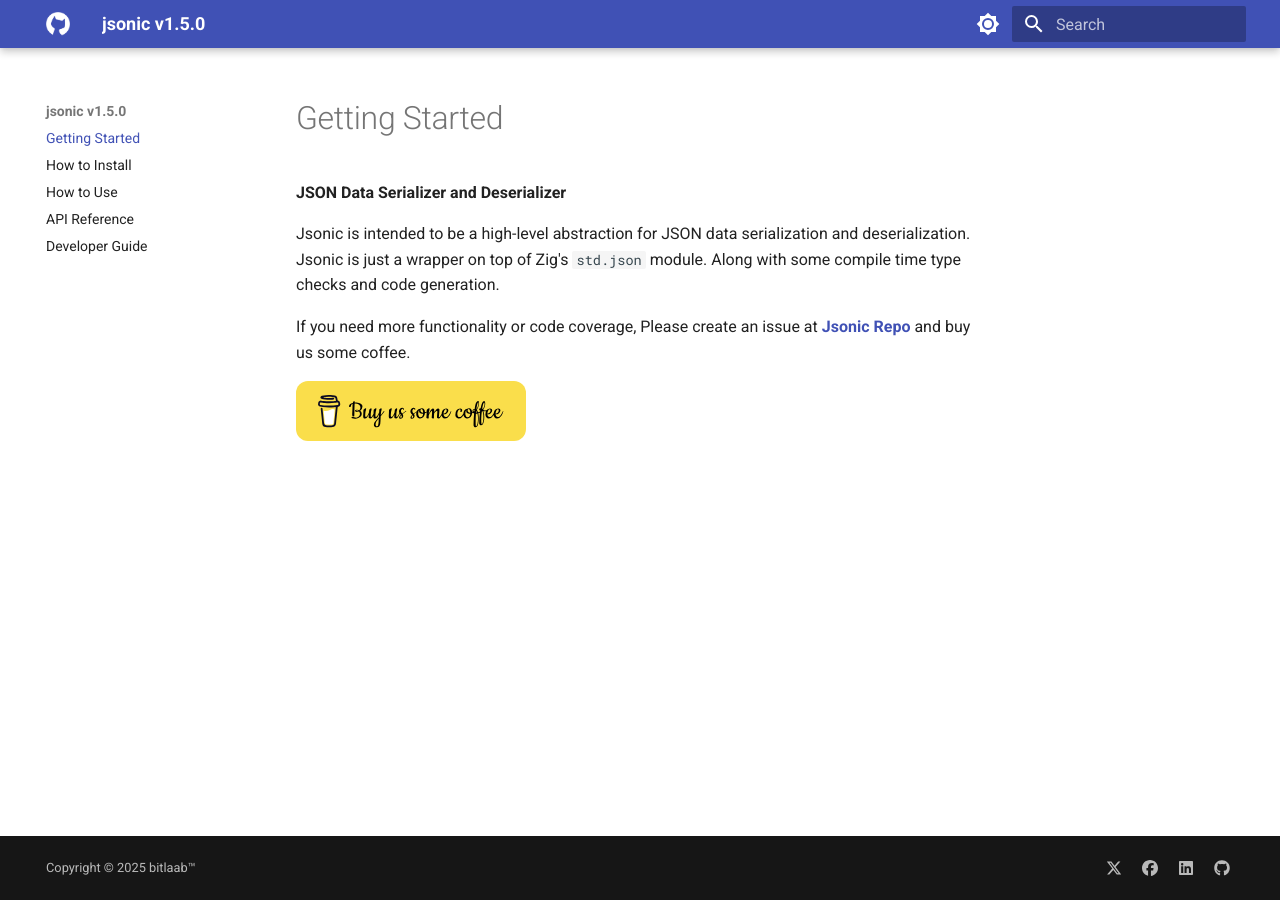
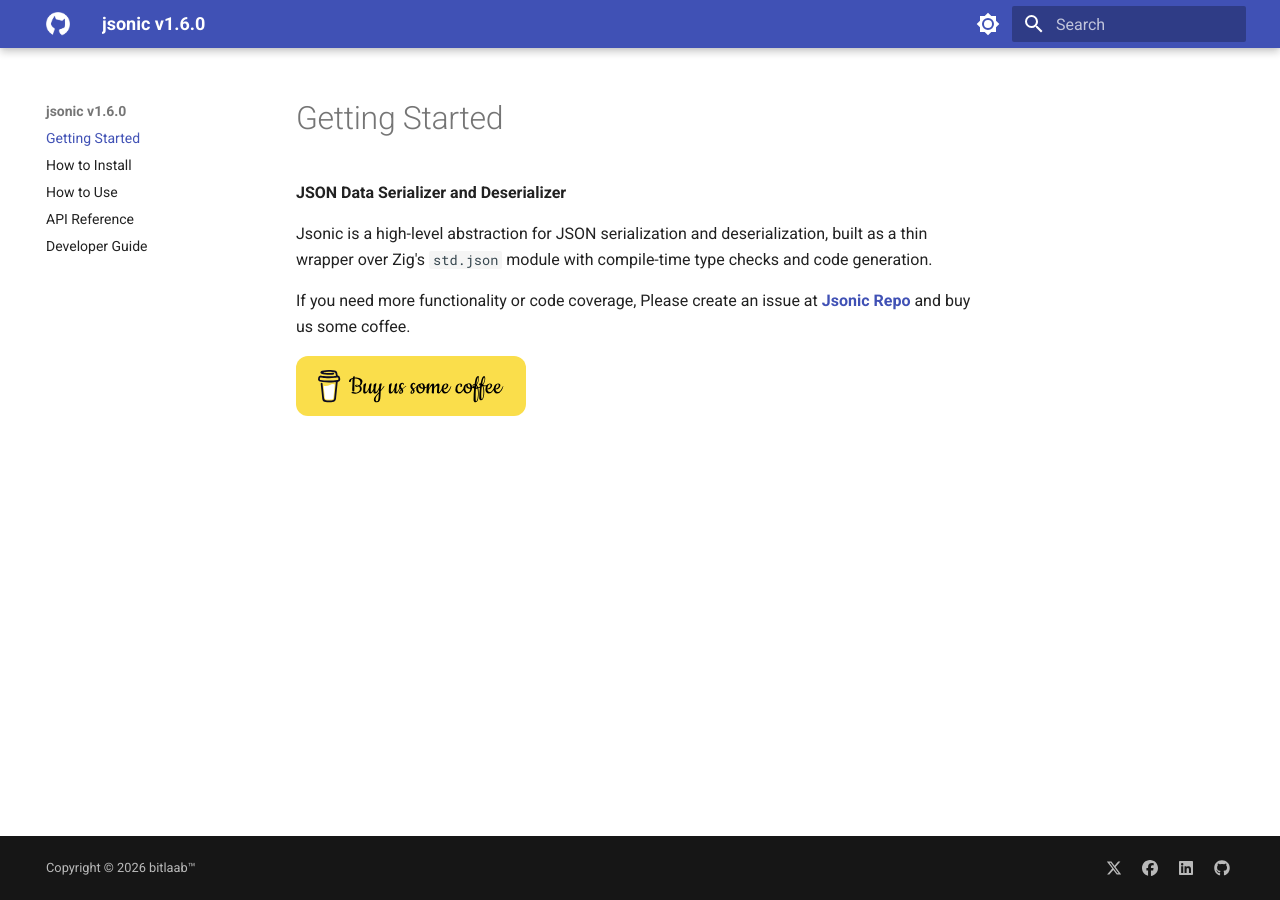
Before and after one commit to bitlaab-bolt/jsonic, an MkDocs documentation site: the page built from docs/index.md, in a window 1280 px wide. Built offline with MkDocs 1.6.1 and Material for MkDocs 9.7.7, drawn with Linux system fonts in a browser that asks for light colours.

Commit message:
misc. refactoring

```diff
--- a/docs/index.md
+++ b/docs/index.md
@@ -2,7 +2,7 @@
 
 **JSON Data Serializer and Deserializer**
 
-Jsonic is intended to be a high-level abstraction for JSON data serialization and deserialization. Jsonic is just a wrapper on top of Zig's `std.json` module. Along with some compile time type checks and code generation.
+Jsonic is a high-level abstraction for JSON serialization and deserialization, built as a thin wrapper over Zig's `std.json` module with compile-time type checks and code generation.
 
 If you need more functionality or code coverage, Please create an issue at [**Jsonic Repo**](https://github.com/bitlaab-bolt/jsonic) and buy us some coffee.
 
--- a/mkdocs.yml
+++ b/mkdocs.yml
@@ -1,5 +1,5 @@
-site_name: jsonic v1.5.0
-site_url: http://127.0.0.1
+site_name: jsonic v1.6.0
+site_url: http://0.0.0.0:8001
 nav:
   - Getting Started: index.md
   - How to Install: installation.md
@@ -47,4 +47,4 @@ extra:
       link: https://www.linkedin.com/company/bitlaab
     - icon: fontawesome/brands/github
       link: https://github.com/bitlaab-bolt
-copyright: Copyright © 2025 bitlaab™
+copyright: Copyright © 2026 bitlaab™
```
Also changed, not shown: CHANGELOG.md (+4 -0 lines), README.md (+4 -4 lines), docs/guide.md (+1 -1 lines), docs/zig-docs/index.html (+19 -1 lines), docs/zig-docs/main.js (+17 -8 lines), 8 other files.
